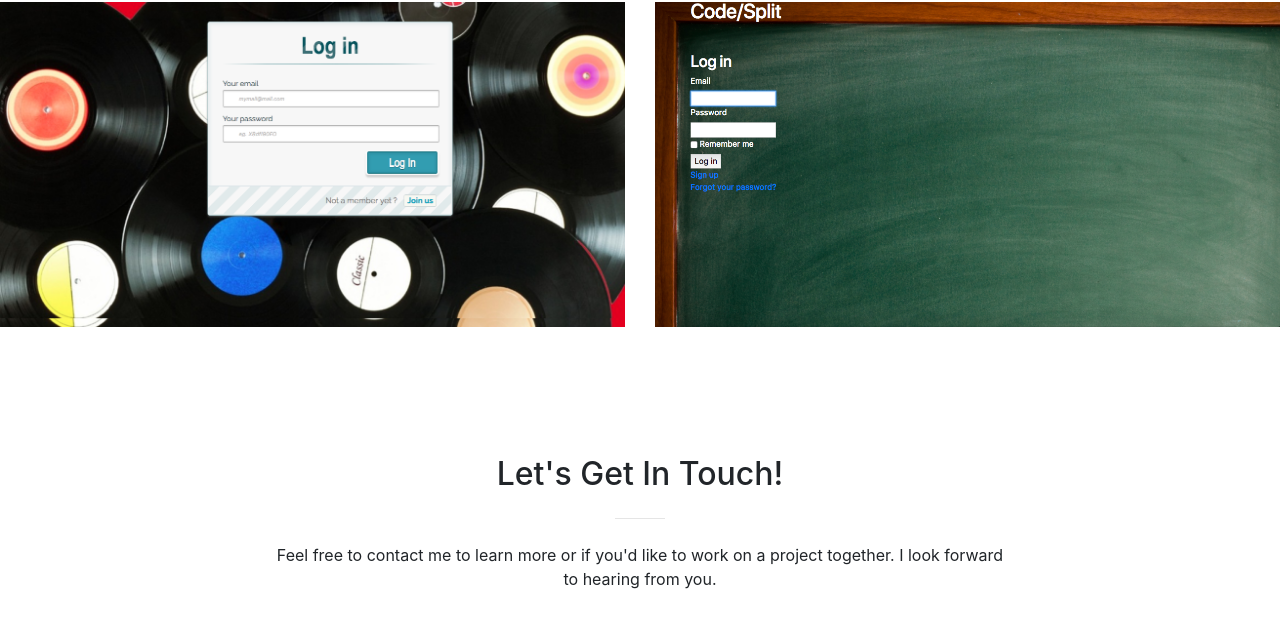
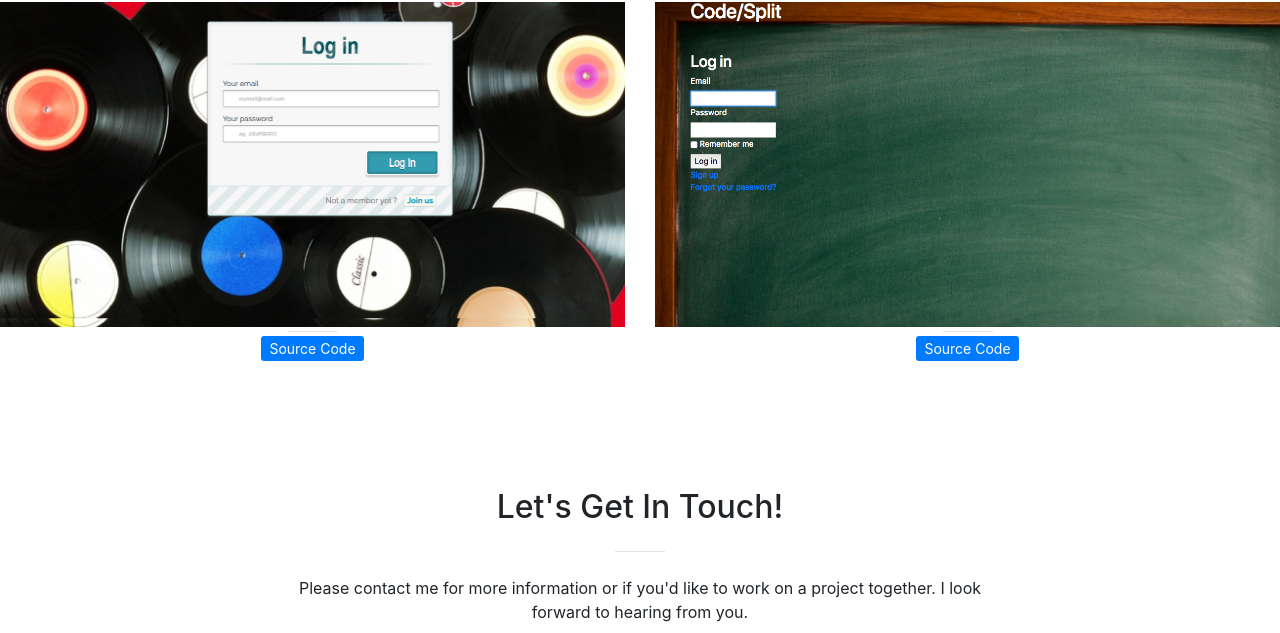
Before and after one commit to topmillerm2/topmillerm2.github.io, a website with bundled scripts: page index.html in a window 1280 px wide. Shown: the part 2381-3014 px from the top of the page. Built offline with nearby package versions, Linux system fonts and the light colour scheme.

Commit message:
source_code_links

```diff
--- a/index.html
+++ b/index.html
@@ -232,66 +232,17 @@
               </div>
             </a>
           </div>
-          <!-- <div class="col-lg-6 col-sm-6">
-            <a class="portfolio-box" href="img/portfolio/fullsize/3.jpg">
-              <img class="img-fluid" src="img/portfolio/thumbnails/3.jpg" alt="">
-              <div class="portfolio-box-caption">
-                <div class="portfolio-box-caption-content">
-                  <div class="project-category text-faded">
-                    Category
-                  </div>
-                  <div class="project-name">
-                    Project Name
-                  </div>
-                </div>
-              </div>
-            </a>
-          </div>
-          <div class="col-lg-6 col-sm-6">
-            <a class="portfolio-box" href="img/portfolio/fullsize/4.jpg">
-              <img class="img-fluid" src="img/portfolio/thumbnails/4.jpg" alt="">
-              <div class="portfolio-box-caption">
-                <div class="portfolio-box-caption-content">
-                  <div class="project-category text-faded">
-                    Category
-                  </div>
-                  <div class="project-name">
-                    Project Name
-                  </div>
-                </div>
-              </div>
-            </a>
-          </div>
-          <div class="col-lg-6 col-sm-6">
-            <a class="portfolio-box" href="img/portfolio/fullsize/5.jpg">
-              <img class="img-fluid" src="img/portfolio/thumbnails/5.jpg" alt="">
-              <div class="portfolio-box-caption">
-                <div class="portfolio-box-caption-content">
-                  <div class="project-category text-faded">
-                    Category
-                  </div>
-                  <div class="project-name">
-                    Project Name
-                  </div>
-                </div>
-              </div>
-            </a>
-          </div>
-          <div class="col-lg-6 col-sm-6">
-            <a class="portfolio-box" href="img/portfolio/fullsize/6.jpg">
-              <img class="img-fluid" src="img/portfolio/thumbnails/6.jpg" alt="">
-              <div class="portfolio-box-caption">
-                <div class="portfolio-box-caption-content">
-                  <div class="project-category text-faded">
-                    Category
-                  </div>
-                  <div class="project-name">
-                    Project Name
-                  </div>
-                </div>
-              </div>
-            </a>
-          </div> -->
+        </div>
+      </div>
+      <div class="row">
+        <div class="col-lg-6 text-center">
+          <hr class="my-1">
+          <a class="btn-primary btn-sm js-scroll-trigger" href="https://github.com/topmillerm2/music_store">Source Code</a>
+        </div>
+
+        <div class="col-lg-6 text-center">
+          <hr class="my-1">
+          <a class="btn-primary btn-sm js-scroll-trigger" href="https://github.com/topmillerm2/code-split">Source Code</a>
         </div>
       </div>
     </section>
@@ -309,7 +260,7 @@
           <div class="col-lg-8 mx-auto text-center">
             <h2 class="section-heading">Let's Get In Touch!</h2>
             <hr class="my-4">
-            <p class="mb-5" >Feel free to contact me to learn more or if you'd like to work on a project together. I look forward to hearing from you.</p>
+            <p class="mb-5" >Please contact me for more information or if you'd like to work on a project together. I look forward to hearing from you.</p>
           </div>
         </div>
         <div class="row">
```
